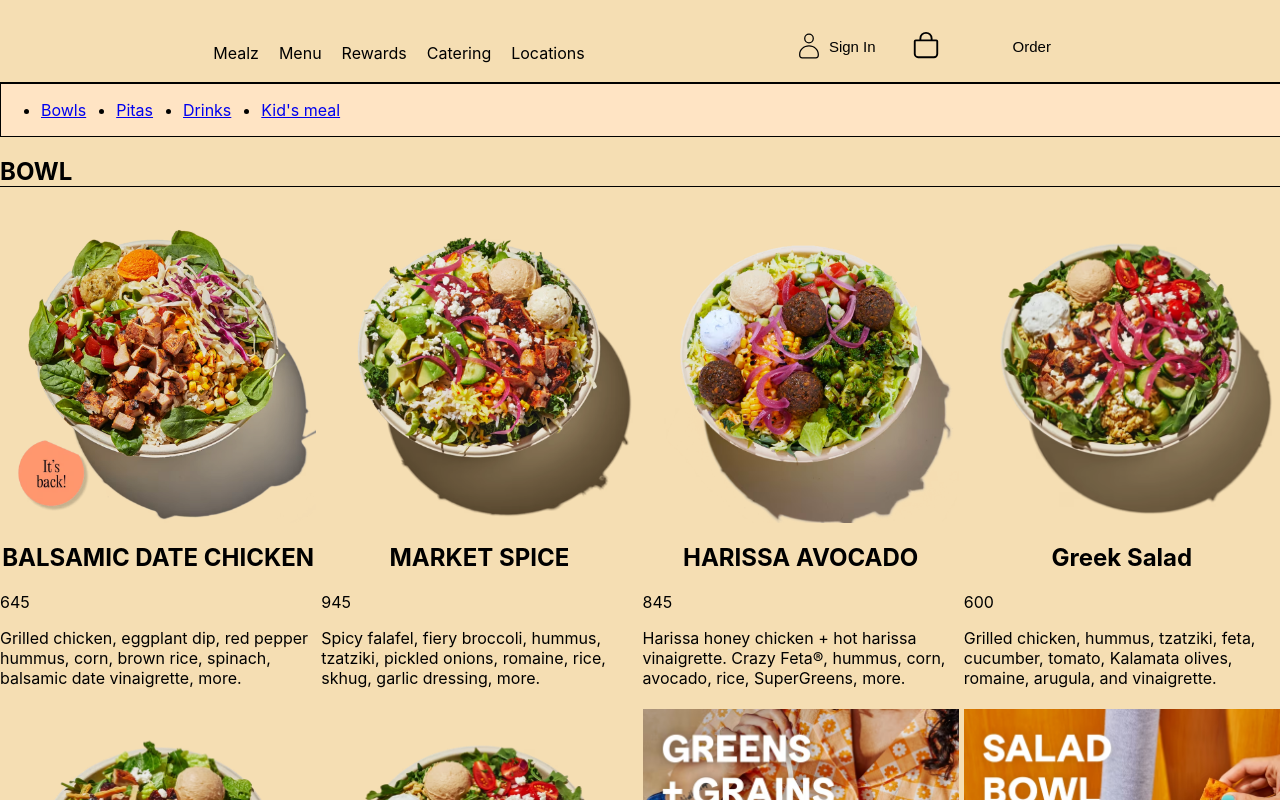
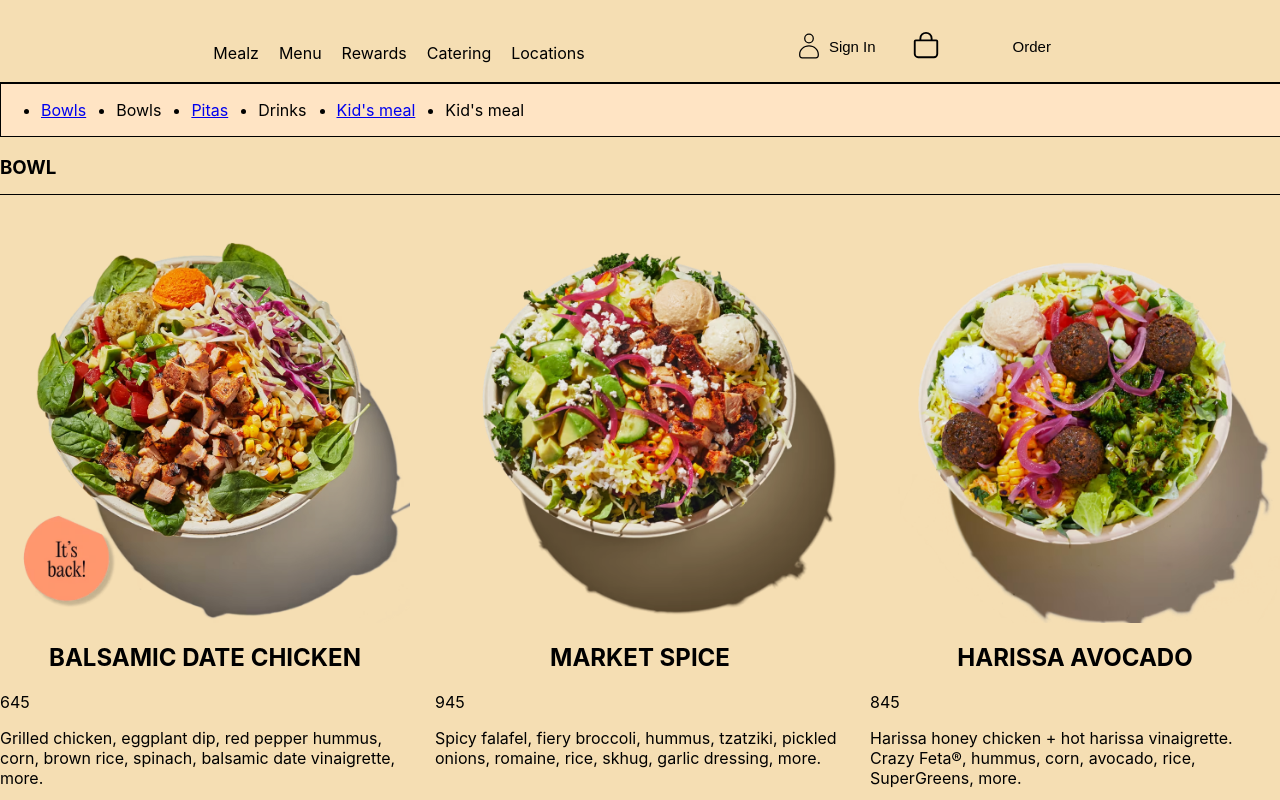
Before and after one commit to oroorro/foodchainone, a React (Create React App) app: page /menu in a window 1280 px wide. Shown: the top 800 px of the page. Built offline with nearby package versions, Linux system fonts and the light colour scheme.

Commit message:
added additional <section> in Home.js

```diff
--- a/package.json
+++ b/package.json
@@ -15,6 +15,7 @@
     "react-redux": "^8.1.3",
     "react-router-dom": "^6.18.0",
     "react-scripts": "5.0.1",
+    "react-scroll": "^1.9.0",
     "redux": "^4.2.1",
     "sass": "^1.69.5",
     "web-vitals": "^2.1.4"
--- a/src/components/MenuSection.js
+++ b/src/components/MenuSection.js
@@ -92,10 +92,9 @@ export default function MenuSection(props){
     return(
         <div className="menuSectionDiv">
         <section id={`${props.title}Section`} className={`${props.title}Section menuSection`}>
-            <h2 className="menuSectionTitle"> {props.title}</h2>
+            <h3 className="menuSectionTitle"> {props.title}</h3>
             <div className="gridMenu">
-            {products}
-
+                {products}
             </div>
         </section>
         </div>
--- a/src/components/MenuSection.scss
+++ b/src/components/MenuSection.scss
@@ -11,19 +11,20 @@
 
         .menuSectionTitle{
             border-bottom: 1px solid black;
+            padding-bottom: 15px;
         }
 
         .gridMenu{
             @media screen and (min-width: 768px){
                 display: grid;
-                grid-template-columns: repeat(4, minmax(0,1fr));
+                grid-template-columns: repeat(3, minmax(0,1fr));
                 gap: 5px;
             }
 
             @media screen and (min-width: 1024px){
                 display: grid;
-                grid-template-columns: repeat(4, minmax(0,1fr));
-                gap: 5px;
+                grid-template-columns: repeat(3, minmax(0,1fr));
+                gap: 25px;
             }
         }
     }
--- a/src/components/ProductModal.scss
+++ b/src/components/ProductModal.scss
@@ -8,7 +8,9 @@
 
     .imgClicked{
         border-radius: 9999px;
-        border: 2px solid rgb(255, 200, 0);
+        // border: 2px solid rgb(255, 200, 0);
+        //box-shadow: 0 0 10px 5px rgba(255, 200, 0);
+        outline: 10px solid rgb(255, 200, 0);
     }
 
     .imgNotClicked{
@@ -26,14 +28,15 @@
             border-radius: 55px;
             background-color: rgb(255, 200, 0);
             position: absolute;
-            top:0px;
-            right: 10px;
+            top:-5px;
+            right: 5px;
             z-index: 200;
             text-align: center;
 
             span{
                 vertical-align: middle;
                 margin-top: 0;
+                font-weight: bold;
             }
         }
 
--- a/src/index.css
+++ b/src/index.css
@@ -1,6 +1,11 @@
 :root{
   --lightblue:#3ef3d0;
 }
+html {
+  scroll-behavior: smooth;
+}
+
+
 
 body {
   margin: 0;
--- a/src/views/Home.js
+++ b/src/views/Home.js
@@ -34,9 +34,27 @@ export default function Home(){
 
                 <h1>WHAT'S POPULAR</h1>
                 <div className='popularPorductContainer'>
-                {popularListComponents}
+
                 </div>
 
+            </section>
+            <section className='menuPromotion'>
+                <img
+                width={"100%"}
+                height={711}
+                src={require("../images/home/home_section3_image.png")}
+                />
+                <div>
+                    <div className='textWrapper'>
+                        <h1>Apple Cider Vinaigrette </h1>
+                        <div>
+                            <p>refreshing and herb-infused dressing that pairs apple cider vinegar
+                            , ideal for autumn salads or drizzling over roasted root vegetables.
+                            </p>
+                        </div>
+                        <a><span>Try it now</span></a>
+                    </div>
+                </div>
             </section>
         </main>
         </>
--- a/src/views/Home.scss
+++ b/src/views/Home.scss
@@ -9,6 +9,72 @@
 main{
     display: flex;
     flex-direction: column;
+    overflow-x: hidden;
+
+    .menuPromotion{
+        position: relative;
+        height: auto;
+        margin-top: 2.5rem;
+        margin-bottom: 2.5rem;
+        margin-right: auto;
+        margin-left: auto;
+        max-width: 1040px;
+        img{
+            aspect-ratio: 16/9;
+            object-fit: cover;
+        }
+
+        >div{
+            position: absolute;
+            //height: 100%; let it have height from it's children
+            //transform: translateY(-50%);
+            transform: translate(-50%,-50%);
+            width: 100%; //adding padding will increase width?
+            top: 50%;
+            background-color: bisque;
+            padding: 20px;
+            width: 75%;
+            left: 50%;
+            text-align: center;
+            .textWrapper{
+               >h1{
+                font-size: 4.5rem;
+                margin-bottom: 2.5rem;
+               }
+
+               >div{
+                max-width: 31.25rem;
+                margin-left: auto;
+                margin-right: auto;
+                margin-bottom: 2rem;
+                >p{
+                    font-size: large;
+                }
+               }
+               >a{
+                margin-bottom: 2rem;
+                display: inline-block;
+                border: 1px solid black;
+                width: 50%;
+                margin-left: auto;
+                margin-right: auto;
+                height: 50px;
+                border-radius: 9999px;
+                background-color: var(--lightblue);
+                vertical-align: middle;
+                >span{
+                    //display: inline-block;
+                    line-height: 50px;
+                }
+
+               }
+               >a:hover{
+
+               }
+
+            }
+        }
+    }
 }
 
 .home{
--- a/src/views/Menu.js
+++ b/src/views/Menu.js
@@ -4,6 +4,7 @@ import MenuSection from '../components/MenuSection';
 import './Menu.scss';
 import {useState,useRef} from 'react';
 import { useNavigate } from "react-router-dom";
+import { Link, Button, Element, Events, animateScroll as scroll, scrollSpy } from 'react-scroll';
 
 export default function Menu(){
 
@@ -44,9 +45,48 @@ export default function Menu(){
         <nav ref={navRef}  className={isFix ?'menuNavFixed' : `menuNav`}>
             <ul>
                 <li><a href={"#BOWLSection"}>Bowls</a></li>
+                <li><Link
+                    activeClass="active"
+                    to="BOWLSection"
+                    spy={true}
+                    smooth={true}
+                    offset={0}
+                    duration={500}
+
+                    >
+                    Bowls
+                    </Link>
+                </li>
                 <li><a href={"#PITASection"}>Pitas</a></li>
-                <li><a href={"#DRINKSection"}>Drinks</a></li>
+                <li>
+                    <Link
+                        activeClass="active"
+                        to="DRINKSection"
+                        spy={true}
+                        smooth={true}
+                        offset={-106}
+                        duration={200}
+
+                        >
+                        Drinks
+                    </Link>
+
+                </li>
                 <li><a href={"#KIDMENUSection"}>Kid's meal</a></li>
+                <li>
+                <Link
+                    activeClass="active"
+                    to="KIDMENUSection"
+                    spy={true}
+                    smooth={true}
+                    offset={-53}
+                    duration={500}
+
+                    >
+                    Kid's meal
+                </Link>
+
+                </li>
             </ul>
         </nav>
 
--- a/src/views/Menu.scss
+++ b/src/views/Menu.scss
@@ -29,6 +29,7 @@ smoothNav{
 }
 
 .menuNavFixed{
+    transition: all ease-in-out 0.5s;
     width: 100%;
 
     position: fixed;
```
Also changed, not shown: 2 other files (tests, documents, lock files or other folders). Lines whose indentation alone changed are shown as unchanged.
